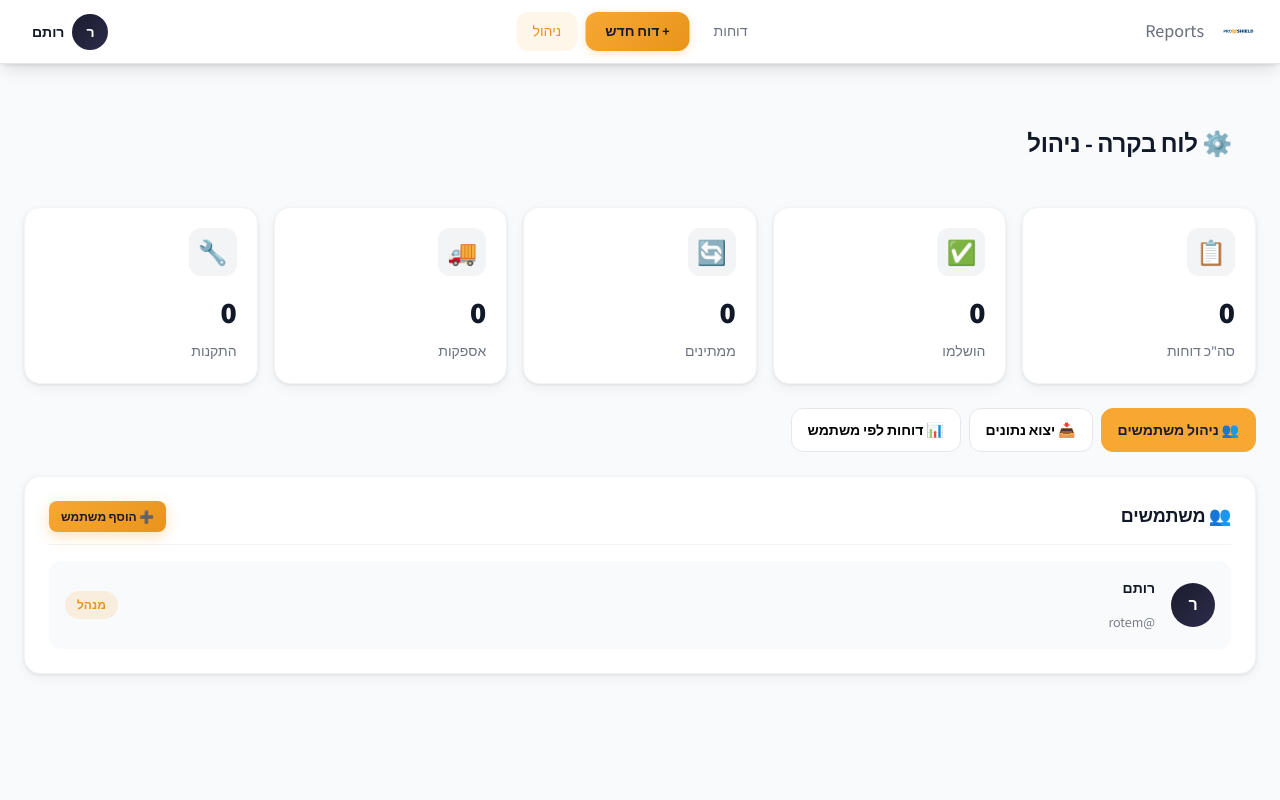
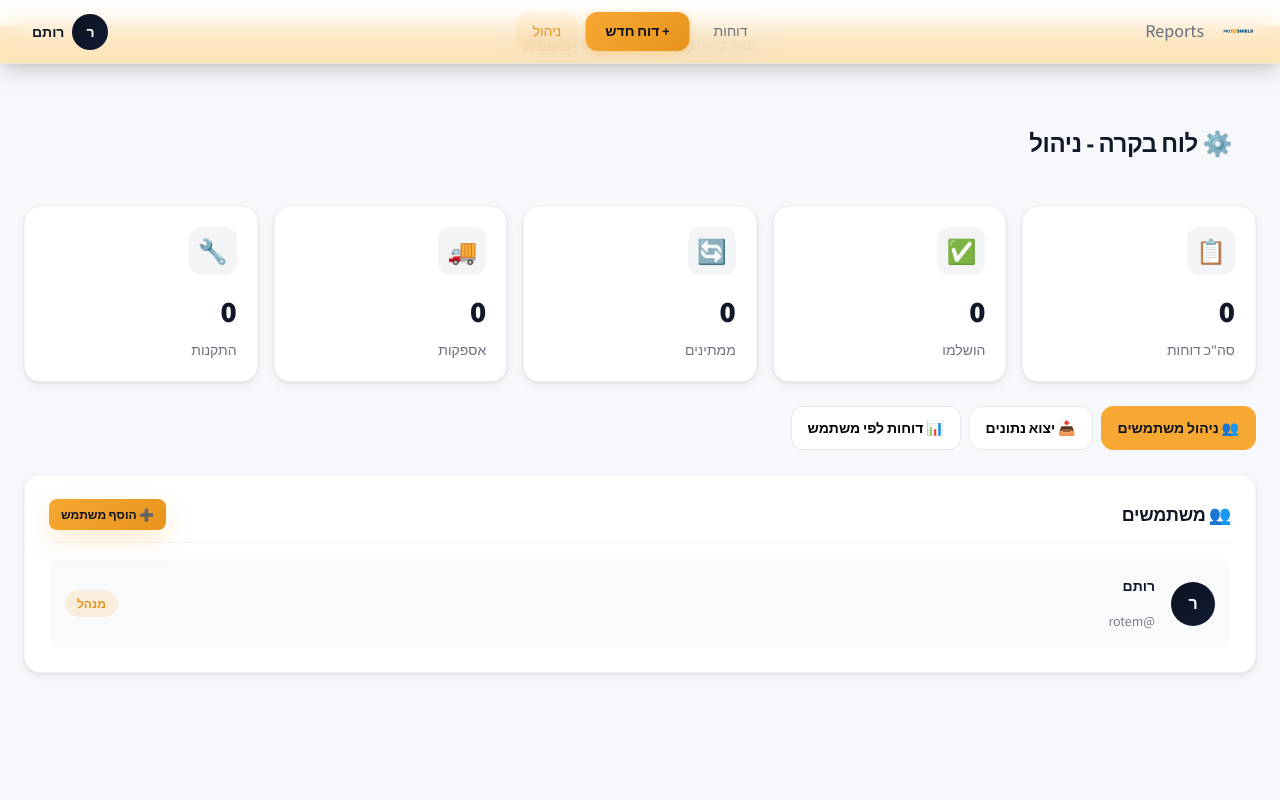
Before and after one commit to rotemsultan512-bit/proshield-reports, a Flask app: page /admin in a window 1280 px wide. Run offline with Flask 3, Linux system fonts and the light colour scheme; a user stored in the database is signed in; data comes from the database, SQL or seed files in the repository; data that the repository does not hold is empty; some libraries are stand-ins or nearby versions.

Commit message:
Modernize UI styling + update PWA theme colors

```diff
--- a/proshield-reports/static/css/style.css
+++ b/proshield-reports/static/css/style.css
@@ -11,13 +11,15 @@
    CSS Design System Variables
    ========================================== */
 :root {
-    /* Brand Colors - Extracted from Proshield Logo */
-    --brand-primary: #F7A832;          /* Orange from logo */
+    /* Brand Colors - ProShield */
+    --brand-primary: #F7A832;          /* Orange accent */
     --brand-primary-dark: #E8941C;
     --brand-primary-light: #FFBE5C;
-    --brand-secondary: #1a1a2e;        /* Dark navy/black from logo background */
-    --brand-secondary-dark: #0f0f1a;
-    --brand-secondary-light: #2d2d4a;
+
+    /* Deep navy for a more modern, elegant look */
+    --brand-secondary: #0B1220;
+    --brand-secondary-dark: #070B14;
+    --brand-secondary-light: #111C33;
 
     /* Semantic Colors */
     --success: #10B981;
@@ -45,8 +47,8 @@
     --black: #000000;
 
     /* Background & Surface */
-    --bg: #F8FAFC;
-    --bg-dark: #0f0f1a;
+    --bg: #F7F8FB;
+    --bg-dark: #070B14;
     --surface: #FFFFFF;
     --surface-elevated: #FFFFFF;
 
@@ -158,10 +160,16 @@ body {
 
 /* Typography */
 h1, h2, h3, h4, h5, h6 {
-    font-weight: 700;
-    line-height: 1.3;
+    font-weight: 750;
+    line-height: 1.25;
     color: var(--text);
-    letter-spacing: -0.01em;
+    letter-spacing: -0.015em;
+}
+
+/* Accessible focus ring */
+:focus-visible {
+    outline: 3px solid rgba(247, 168, 50, 0.35);
+    outline-offset: 2px;
 }
 
 h1 { font-size: var(--font-size-3xl); }
@@ -219,11 +227,11 @@ a:hover {
 .btn-primary {
     background: linear-gradient(135deg, var(--brand-primary) 0%, var(--brand-primary-dark) 100%);
     color: var(--brand-secondary);
-    box-shadow: 0 4px 14px rgba(247, 168, 50, 0.35);
+    box-shadow: 0 10px 26px rgba(247, 168, 50, 0.22);
 }
 
 .btn-primary:hover:not(:disabled) {
-    box-shadow: 0 6px 20px rgba(247, 168, 50, 0.45);
+    box-shadow: 0 14px 34px rgba(247, 168, 50, 0.28);
 }
 
 /* Secondary Button - Dark */
@@ -402,19 +410,32 @@ a:hover {
     right: 0;
     left: 0;
     height: var(--header-height);
-    background: var(--surface);
-    border-bottom: 1px solid var(--border);
+
+    /* Glassy, premium header */
+    background: rgba(255, 255, 255, 0.72);
+    -webkit-backdrop-filter: blur(14px);
+    backdrop-filter: blur(14px);
+
+    border-bottom: 1px solid rgba(229, 231, 235, 0.75);
     display: flex;
     align-items: center;
     justify-content: space-between;
     padding: 0 var(--space-4);
     z-index: 100;
-    box-shadow: var(--shadow-sm);
+    box-shadow: 0 10px 30px rgba(15, 23, 42, 0.08);
 }
 
 @media (min-width: 768px) {
     .navbar {
         padding: 0 var(--space-6);
+    }
+}
+
+@media (prefers-color-scheme: dark) {
+    .navbar {
+        background: rgba(26, 26, 46, 0.72);
+        border-bottom-color: rgba(55, 65, 81, 0.7);
+        box-shadow: 0 10px 30px rgba(0, 0, 0, 0.35);
     }
 }
 
@@ -818,10 +839,15 @@ a:hover {
 }
 
 .login-card {
-    background: rgba(255, 255, 255, 0.98);
+    /* Modern "glass" card */
+    background: rgba(255, 255, 255, 0.88);
+    -webkit-backdrop-filter: blur(16px);
+    backdrop-filter: blur(16px);
+    border: 1px solid rgba(255, 255, 255, 0.35);
+
     border-radius: var(--radius-2xl);
     padding: var(--space-8);
-    box-shadow: var(--shadow-2xl);
+    box-shadow: 0 30px 80px rgba(0, 0, 0, 0.35);
     animation: slideUp 0.5s ease;
 }
 
@@ -846,8 +872,9 @@ a:hover {
 }
 
 .login-logo img {
-    height: 50px;
+    height: 58px;
     width: auto;
+    filter: drop-shadow(0 10px 22px rgba(0, 0, 0, 0.18));
 }
 
 .login-logo-emoji {
--- a/proshield-reports/templates/base.html
+++ b/proshield-reports/templates/base.html
@@ -3,7 +3,7 @@
 <head>
     <meta charset="UTF-8">
     <meta name="viewport" content="width=device-width, initial-scale=1.0, maximum-scale=1.0, user-scalable=no">
-    <meta name="theme-color" content="#F7A832">
+    <meta name="theme-color" content="#0B1220">
     <meta name="apple-mobile-web-app-capable" content="yes">
     <meta name="apple-mobile-web-app-status-bar-style" content="default">
     <meta name="apple-mobile-web-app-title" content="Proshield Reports">
--- a/proshield-reports/templates/login.html
+++ b/proshield-reports/templates/login.html
@@ -3,7 +3,7 @@
 <head>
     <meta charset="UTF-8">
     <meta name="viewport" content="width=device-width, initial-scale=1.0, maximum-scale=1.0, user-scalable=no">
-    <meta name="theme-color" content="#F7A832">
+    <meta name="theme-color" content="#0B1220">
     <meta name="apple-mobile-web-app-capable" content="yes">
     <meta name="apple-mobile-web-app-status-bar-style" content="default">
     <meta name="apple-mobile-web-app-title" content="Proshield Reports">
```
Also changed, not shown: proshield-reports/static/manifest.json.
